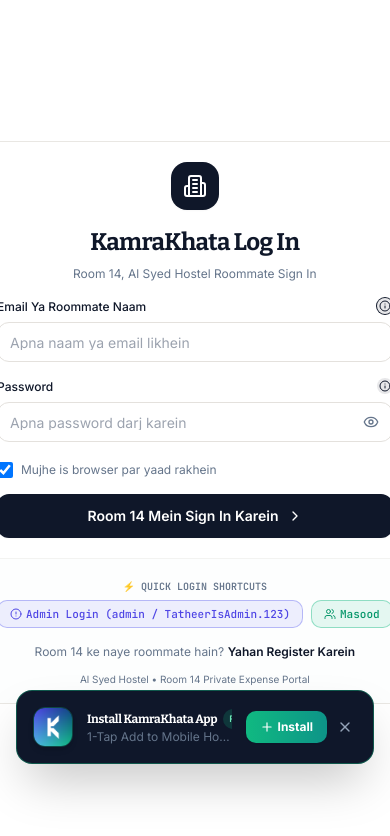
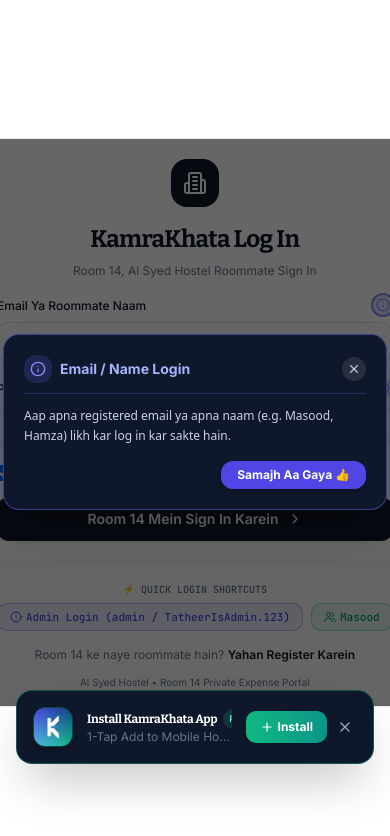
Before and after one commit to 00tatheer00/hostel-expense-tracker, a Next.js app: page /login in a window 390 px wide. Both pictures are taken after a click on the button 384 px from the left and 305 px from the top of the page. Shown: the top 836 px of the page. Built offline with nearby package versions, Linux system fonts and the light colour scheme; no server answers.

Commit message:
Convert InfoPopover to fixed position backdrop dialog modal so popovers fit perfectly on mobile screens

```diff
--- a/src/components/common/info-popover.tsx
+++ b/src/components/common/info-popover.tsx
@@ -15,25 +15,63 @@
     <div className="relative inline-block ml-1.5 align-middle">
       <button
         type="button"
-        onClick={() => setIsOpen(!isOpen)}
-        onMouseEnter={() => setIsOpen(true)}
-        onMouseLeave={() => setIsOpen(false)}
+        onClick={(e) => {
+          e.stopPropagation();
+          setIsOpen((prev) => !prev);
+        }}
         aria-label={`Info for ${title}`}
-        className="inline-flex items-center justify-center h-4 w-4 rounded-full bg-primary/10 hover:bg-primary/20 text-primary transition-colors text-[10px] font-bold focus:outline-none focus:ring-1 focus:ring-primary"
+        className="inline-flex items-center justify-center h-5 w-5 rounded-full bg-indigo-500/20 hover:bg-indigo-500/30 text-indigo-400 dark:text-indigo-300 transition-all text-xs font-bold focus:outline-none focus:ring-2 focus:ring-indigo-400 shrink-0 cursor-pointer"
       >
-        <Icons.info className="h-3 w-3" />
+        <Icons.info className="h-3.5 w-3.5" />
       </button>
 
       {isOpen && (
-        <div className="absolute left-1/2 -translate-x-1/2 bottom-full mb-2 w-64 p-3 rounded-xl border border-border bg-popover text-popover-foreground shadow-xl z-50 text-left text-xs space-y-1 animate-in fade-in duration-150">
-          <div className="flex items-center space-x-1 font-bold text-foreground">
-            <Icons.info className="h-3.5 w-3.5 text-primary shrink-0" />
-            <span>ℹ️ {title}</span>
+        <>
+          {/* Backdrop for easy closing on mobile and desktop */}
+          <div
+            className="fixed inset-0 z-[100] bg-black/60 backdrop-blur-xs transition-opacity"
+            onClick={(e) => {
+              e.stopPropagation();
+              setIsOpen(false);
+            }}
+          />
+
+          {/* Floating Dialog Box (Fixed Positioned to avoid overflow-hidden clipping on mobile & desktop) */}
+          <div
+            className="fixed left-4 right-4 top-1/2 -translate-y-1/2 max-w-sm mx-auto p-5 rounded-2xl border border-indigo-500/50 bg-slate-900 text-white shadow-2xl z-[101] text-left space-y-3 animate-in fade-in zoom-in-95 duration-150"
+            onClick={(e) => e.stopPropagation()}
+          >
+            <div className="flex items-center justify-between font-bold text-sm text-indigo-300 border-b border-indigo-500/30 pb-2.5">
+              <div className="flex items-center space-x-2">
+                <span className="flex h-7 w-7 items-center justify-center rounded-xl bg-indigo-500/20 text-indigo-400 font-bold">
+                  <Icons.info className="h-4 w-4" />
+                </span>
+                <span>{title}</span>
+              </div>
+              <button
+                type="button"
+                onClick={() => setIsOpen(false)}
+                className="h-6 w-6 rounded-full bg-white/10 flex items-center justify-center text-white/70 hover:text-white hover:bg-white/20"
+              >
+                <Icons.x className="h-3.5 w-3.5" />
+              </button>
+            </div>
+
+            <p className="text-xs text-indigo-100/90 leading-relaxed font-sans">
+              {explanation}
+            </p>
+
+            <div className="pt-1 text-right">
+              <button
+                type="button"
+                onClick={() => setIsOpen(false)}
+                className="px-4 py-1.5 text-xs font-bold rounded-xl bg-indigo-600 hover:bg-indigo-500 text-white shadow-md active:scale-95 transition-transform"
+              >
+                Samajh Aa Gaya 👍
+              </button>
+            </div>
           </div>
-          <p className="text-[11px] text-muted-foreground leading-snug">
-            {explanation}
-          </p>
-        </div>
+        </>
       )}
     </div>
   );
```
